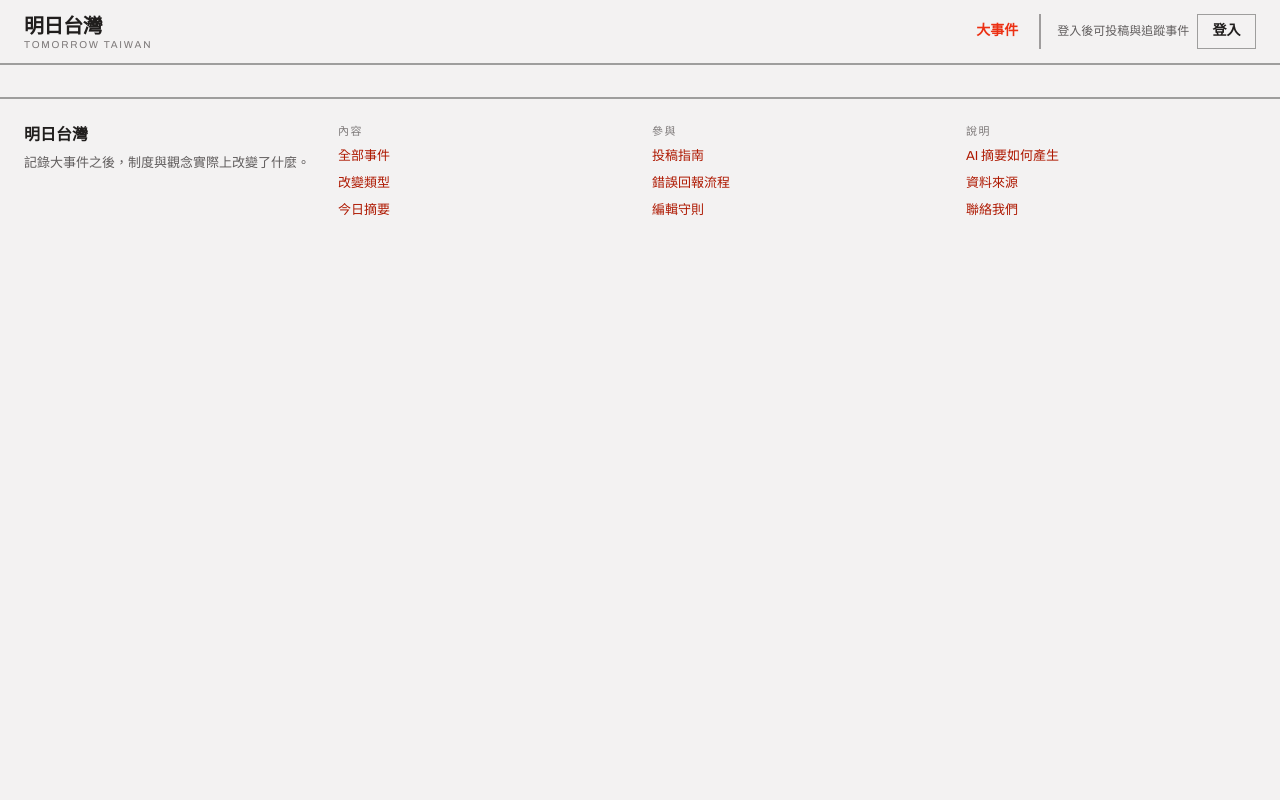
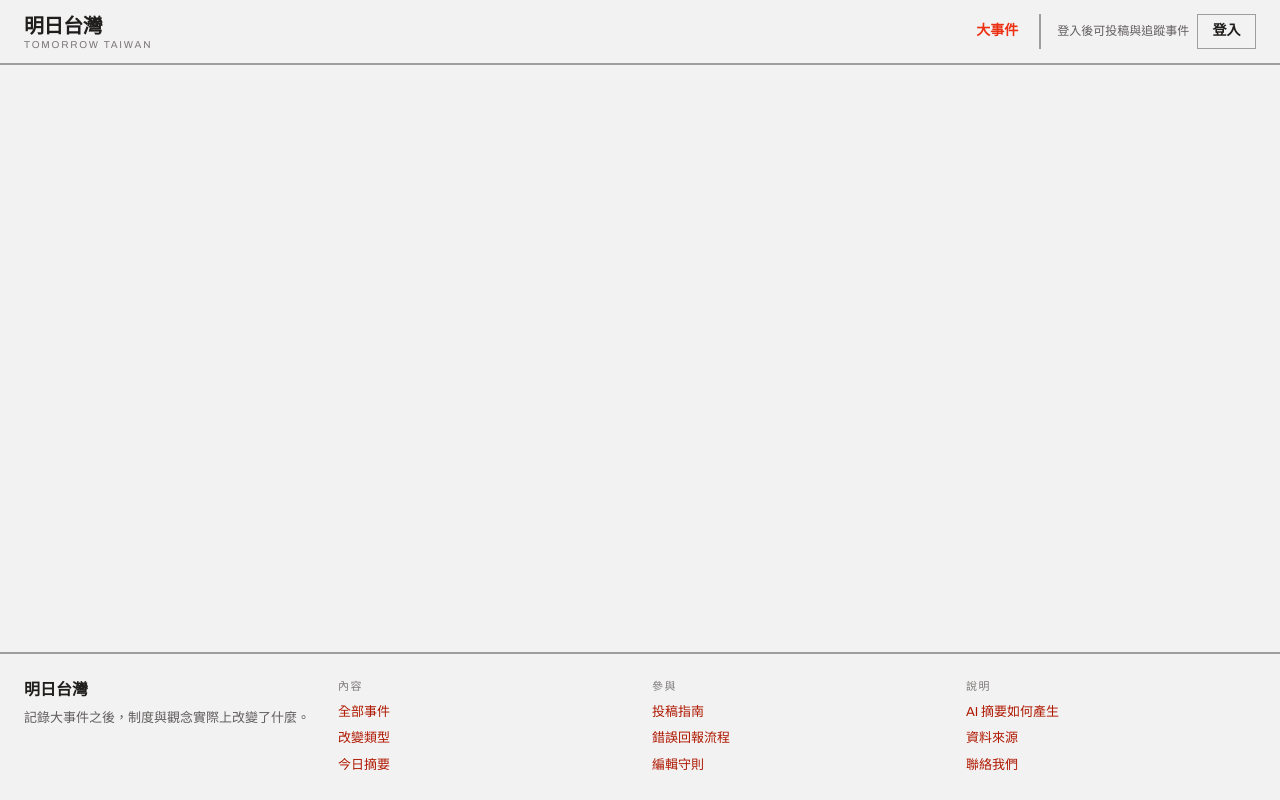
Before and after one commit to danielyc0304/tomorrow-taiwan, a Next.js app: page / in a window 1280 px wide. Built offline with nearby package versions, Linux system fonts and the light colour scheme.

Commit message:
feat(hero): add `Hero` component to `/` page
Refs: TT-17

```diff
--- a/app/page.tsx
+++ b/app/page.tsx
@@ -1,3 +1,11 @@
+import Hero from "@/components/home/hero/hero";
+
 export default function Home() {
-  return null;
+  return (
+    <div className="flex-1">
+      <div>
+        <Hero />
+      </div>
+    </div>
+  );
 }
--- /dev/null
+++ b/components/home/hero/hero.tsx
@@ -0,0 +1,5 @@
+export default function Hero() {
+  return (
+    <div className="mx-auto grid max-w-7xl grid-cols-[minmax(0,1.35fr)_minmax(0,1fr)] items-end gap-8 px-6 py-8"></div>
+  );
+}
```
